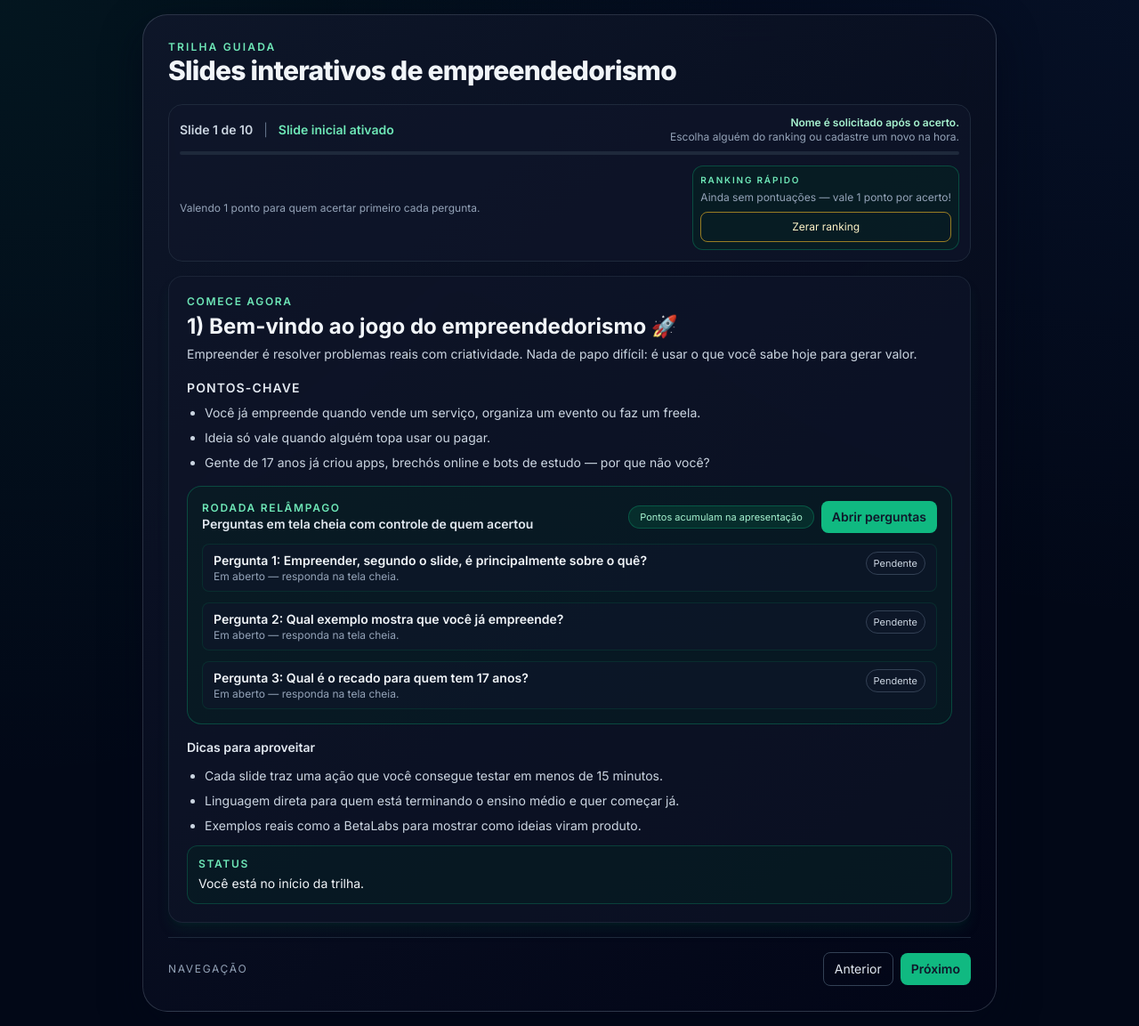
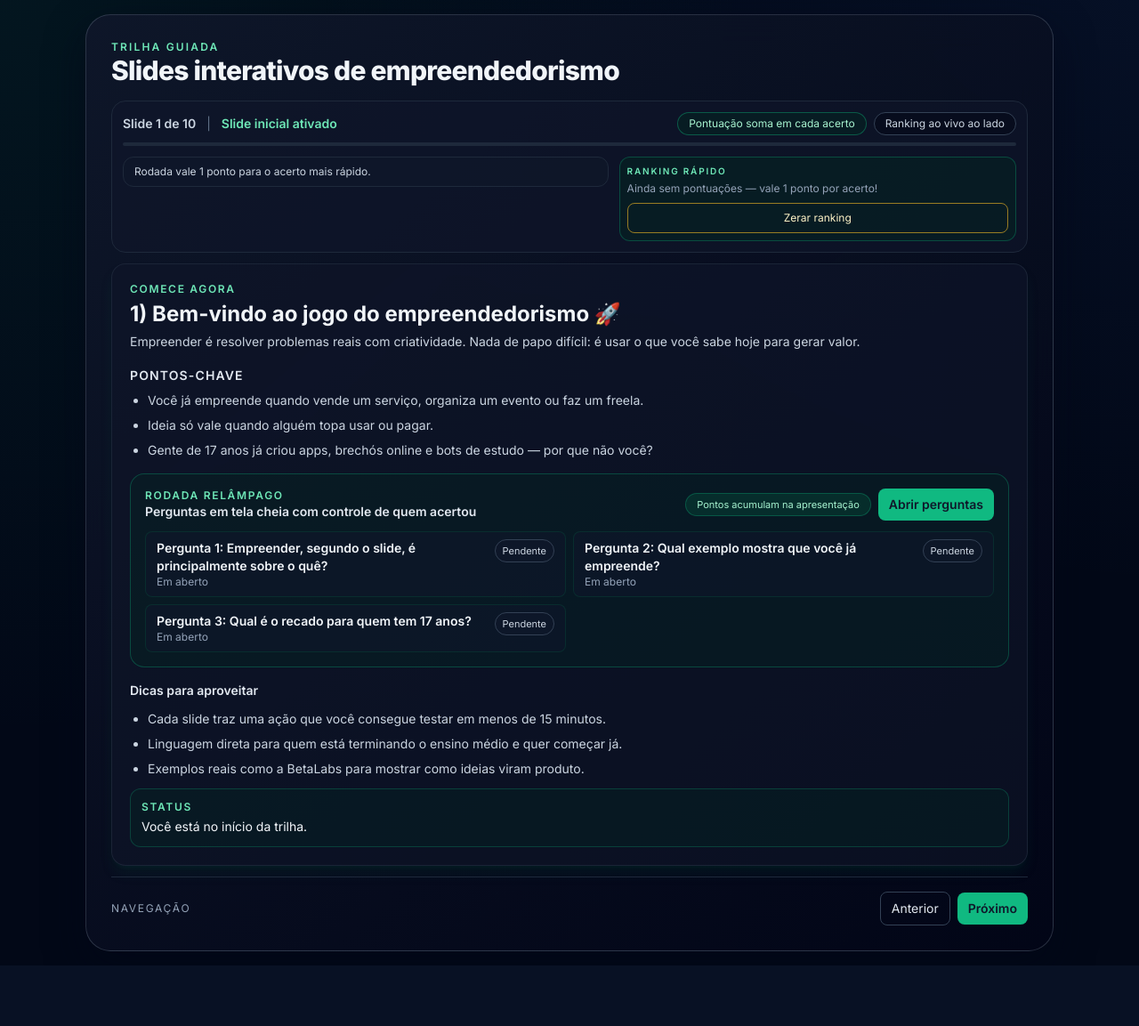
Before and after one commit to gabellini/financas, a PHP site: page /empreendedorismo.php in a window 1280 px wide. Shown: the whole page at 89% size. After the commit the page ends 1085 px from the top, so only its background shows below. Run offline with PHP 8.4, Linux system fonts and the light colour scheme; data that the repository does not hold is empty; some libraries are stand-ins or nearby versions.

Commit message:
Otimiza layout das perguntas de empreendedorismo

```diff
--- a/empreendedorismo.php
+++ b/empreendedorismo.php
@@ -11,8 +11,8 @@
   <script src="https://cdn.tailwindcss.com"></script>
 </head>
 <body class="text-slate-100">
-  <div class="max-w-5xl mx-auto px-4 py-4 xl:px-8 space-y-5">
-    <section class="glass-panel p-5 lg:p-7 space-y-5">
+  <div class="max-w-6xl mx-auto px-4 py-4 xl:px-8 space-y-4">
+    <section class="glass-panel p-5 lg:p-7 space-y-4">
       <div class="flex flex-col gap-3">
         <div>
           <p class="text-xs uppercase tracking-[0.18em] text-emerald-300 font-semibold">Trilha guiada</p>
@@ -20,25 +20,25 @@
         </div>
       </div>
 
-      <div class="space-y-4">
+      <div class="space-y-3">
         <div class="w-full bg-slate-900/60 border border-slate-800 rounded-2xl p-3">
-          <div class="flex flex-col gap-2 lg:flex-row lg:items-center lg:justify-between text-xs sm:text-sm text-slate-300">
-            <div class="flex items-center gap-3">
+          <div class="grid gap-3 lg:grid-cols-[1.1fr_0.9fr] lg:items-center text-xs sm:text-sm text-slate-300">
+            <div class="flex items-center gap-3 flex-wrap">
               <span id="slideLabel" class="font-semibold text-sm">Slide 1 de 10</span>
               <span class="hidden sm:inline text-slate-500">|</span>
               <span id="slideMood" class="text-emerald-300 font-semibold">Começando agora</span>
             </div>
-            <div class="text-[11px] sm:text-xs text-slate-400 text-right">
-              <p class="font-semibold text-emerald-200">Nome é solicitado após o acerto.</p>
-              <p>Escolha alguém do ranking ou cadastre um novo na hora.</p>
+            <div class="flex flex-wrap items-center gap-2 justify-start lg:justify-end text-[11px] sm:text-xs text-slate-300">
+              <span class="px-3 py-1 rounded-full border border-emerald-500/40 bg-emerald-950/40 text-emerald-200">Pontuação soma em cada acerto</span>
+              <span class="px-3 py-1 rounded-full border border-slate-700 bg-slate-950/50">Ranking ao vivo ao lado</span>
             </div>
           </div>
           <div class="mt-2 h-1 bg-slate-800 rounded-full overflow-hidden">
             <div id="slideProgress" class="h-full bg-gradient-to-r from-emerald-400 to-cyan-400 rounded-full transition-all duration-500" style="width: 0%;"></div>
           </div>
-          <div class="mt-3 flex flex-col sm:flex-row sm:items-center sm:justify-between gap-3">
-            <div class="text-[11px] sm:text-xs text-slate-400">Valendo 1 ponto para quem acertar primeiro cada pergunta.</div>
-            <div class="w-full sm:w-auto">
+          <div class="mt-3 grid gap-3 lg:grid-cols-[1.1fr_0.9fr] lg:items-start">
+            <div class="text-[11px] sm:text-xs text-slate-300 flex items-center gap-2 bg-slate-900/70 border border-slate-800 rounded-xl px-3 py-2">Rodada vale 1 ponto para o acerto mais rápido.</div>
+            <div class="w-full">
               <div class="p-2 rounded-xl border border-emerald-500/30 bg-emerald-950/40">
                 <div class="text-[10px] uppercase tracking-[0.18em] text-emerald-300 font-semibold">Ranking rápido</div>
                 <ol id="leaderboardList" class="mt-1 space-y-1 text-xs text-slate-100"></ol>
@@ -69,7 +69,7 @@
                 <button id="openQuestions" class="inline-flex items-center gap-2 px-3 py-2 rounded-lg bg-emerald-500 text-slate-900 font-semibold text-sm hover:bg-emerald-400 transition">Abrir perguntas</button>
               </div>
             </div>
-            <div id="questionsList" class="space-y-3"></div>
+            <div id="questionsList" class="grid grid-cols-1 md:grid-cols-2 gap-2"></div>
           </div>
 
           <div class="flex flex-col gap-3 text-sm text-slate-300">
@@ -125,7 +125,7 @@
   </div>
 
   <div id="questionModal" class="fixed inset-0 bg-slate-950/90 backdrop-blur-lg hidden z-40">
-    <div class="max-w-5xl mx-auto p-4 h-full flex flex-col">
+    <div class="max-w-6xl mx-auto p-4 h-full flex flex-col">
       <div class="flex items-center justify-between pb-3 border-b border-slate-800">
         <div>
           <p class="text-xs uppercase tracking-[0.14em] text-emerald-300 font-semibold">Perguntas em tela cheia</p>
@@ -133,7 +133,7 @@
         </div>
         <button id="closeModal" class="inline-flex items-center gap-2 px-3 py-2 rounded-lg border border-slate-700 text-slate-200 hover:border-emerald-400 hover:text-emerald-100 transition text-sm">Fechar</button>
       </div>
-      <div id="modalQuestions" class="overflow-y-auto mt-4 space-y-4 flex-1 pr-1"></div>
+      <div id="modalQuestions" class="mt-4 flex-1 overflow-hidden"></div>
     </div>
   </div>
 
@@ -603,7 +603,7 @@
           status.textContent = `Respondida por ${states[idx].vencedor}.`;
           status.classList.add('text-emerald-300', 'font-semibold');
         } else {
-          status.textContent = 'Em aberto — responda na tela cheia.';
+          status.textContent = 'Em aberto';
         }
         info.append(title, status);
 
@@ -623,54 +623,62 @@
       modalSlideLabel.textContent = `${slide.titulo} — ${questions.length} pergunta${questions.length === 1 ? '' : 's'}`;
       modalQuestions.innerHTML = '';
 
-      questions.forEach((question, idx) => {
-        const isOpen = expandedQuestion === idx;
-        const wrapper = document.createElement('div');
-        wrapper.className = 'border border-emerald-800/40 bg-slate-900/70 rounded-xl p-4 space-y-3';
+      if (!questions.length) {
+        const empty = document.createElement('p');
+        empty.textContent = 'Este slide não possui perguntas.';
+        empty.className = 'text-sm text-slate-400';
+        modalQuestions.appendChild(empty);
+        return;
+      }
 
-        const header = document.createElement('button');
-        header.type = 'button';
-        header.className = 'w-full flex items-start justify-between gap-3 text-left';
-        const info = document.createElement('div');
-        const title = document.createElement('p');
-        title.className = 'text-base font-semibold text-slate-100';
-        title.textContent = `Pergunta ${idx + 1}: ${question.enunciado}`;
-        const hint = document.createElement('p');
-        hint.className = 'text-xs text-slate-400';
-        hint.textContent = isOpen ? 'Escolha uma opção abaixo' : 'Clique para abrir esta pergunta';
-        info.append(title, hint);
+      expandedQuestion = Math.min(Math.max(expandedQuestion ?? 0, 0), questions.length - 1);
 
+      const layout = document.createElement('div');
+      layout.className = 'flex flex-col lg:flex-row gap-4 h-full';
+
+      const list = document.createElement('div');
+      list.className = 'lg:w-[36%] space-y-2 overflow-y-auto pr-1';
+
+      const detail = document.createElement('div');
+      detail.className = 'flex-1 rounded-2xl border border-emerald-800/50 bg-slate-900/70 p-4 lg:p-5 shadow-inner overflow-y-auto';
+
+      const renderDetail = (idx) => {
+        const question = questions[idx];
+        const state = states[idx];
+        detail.innerHTML = '';
+
+        const header = document.createElement('div');
+        header.className = 'flex flex-col gap-2 sm:flex-row sm:items-center sm:justify-between';
+        const title = document.createElement('h5');
+        title.className = 'text-lg font-bold text-slate-100';
+        title.textContent = `Pergunta ${idx + 1}`;
         const status = document.createElement('span');
-        status.className = `text-[11px] px-2 py-1 rounded-full border ${states[idx].answered ? 'border-emerald-400 text-emerald-200 bg-emerald-900/50' : 'border-slate-700 text-slate-300 bg-slate-900/70'}`;
-        status.textContent = states[idx].answered ? `Respondida por ${states[idx].vencedor}` : 'Aguardando resposta';
-        header.append(info, status);
+        status.className = `text-[11px] px-3 py-1 rounded-full border ${state.answered ? 'border-emerald-400 text-emerald-200 bg-emerald-900/50' : 'border-slate-700 text-slate-300 bg-slate-950/70'}`;
+        status.textContent = state.answered ? `Respondida por ${state.vencedor}` : 'Em aberto';
+        header.append(title, status);
 
-        header.addEventListener('click', () => {
-          expandedQuestion = isOpen ? null : idx;
-          renderModalQuestions();
-        });
+        const statement = document.createElement('p');
+        statement.className = 'text-base text-slate-200 leading-relaxed';
+        statement.textContent = question.enunciado;
 
-        wrapper.appendChild(header);
-
-        if (isOpen) {
         const optionsWrapper = document.createElement('div');
-          optionsWrapper.className = 'grid grid-cols-1 sm:grid-cols-3 gap-2';
+        optionsWrapper.className = 'grid grid-cols-1 md:grid-cols-2 gap-3 mt-4';
 
         question.opcoes.forEach((option) => {
           const btn = document.createElement('button');
           btn.textContent = option;
-            btn.className = 'w-full text-left px-3 py-2 rounded-lg border border-slate-700 bg-slate-950 hover:border-emerald-500 hover:text-emerald-100 text-sm transition';
+          btn.className = 'w-full text-left px-4 py-3 rounded-xl border border-slate-700 bg-slate-950 hover:border-emerald-500 hover:text-emerald-100 text-sm transition shadow-sm';
 
-            if (states[idx].answered) {
+          if (state.answered) {
             btn.disabled = true;
             btn.classList.add('opacity-60');
             if (option === question.correta) {
-                btn.classList.add('border-emerald-400', 'text-emerald-200');
+              btn.classList.add('border-emerald-400', 'text-emerald-200', 'bg-emerald-900/40');
             }
           }
 
           btn.addEventListener('click', async () => {
-              if (states[idx].answered) return;
+            if (state.answered) return;
             if (option === question.correta) {
               const nome = await solicitarNome();
               if (!nome) return;
@@ -687,11 +695,37 @@
           optionsWrapper.appendChild(btn);
         });
 
-          wrapper.appendChild(optionsWrapper);
-        }
+        detail.append(header, statement, optionsWrapper);
+      };
 
-        modalQuestions.appendChild(wrapper);
+      questions.forEach((question, idx) => {
+        const state = states[idx];
+        const btn = document.createElement('button');
+        btn.type = 'button';
+        btn.className = `w-full text-left px-3 py-2 rounded-xl border ${expandedQuestion === idx ? 'border-emerald-400 bg-emerald-950/60 shadow-lg' : 'border-slate-800 bg-slate-950/70 hover:border-emerald-500'} transition flex flex-col gap-1`;
+        const label = document.createElement('span');
+        label.className = 'text-sm font-semibold text-slate-100';
+        label.textContent = `Pergunta ${idx + 1}`;
+        const summary = document.createElement('span');
+        summary.className = 'text-xs text-slate-400 leading-snug';
+        summary.textContent = question.enunciado;
+        const chip = document.createElement('span');
+        chip.className = `mt-1 text-[11px] px-2 py-1 rounded-full border w-fit ${state.answered ? 'border-emerald-400 text-emerald-200 bg-emerald-900/50' : 'border-slate-700 text-slate-300 bg-slate-900/70'}`;
+        chip.textContent = state.answered ? `Respondida por ${state.vencedor}` : 'Aguardando';
+
+        btn.append(label, summary, chip);
+
+        btn.addEventListener('click', () => {
+          expandedQuestion = idx;
+          renderModalQuestions();
         });
+
+        list.appendChild(btn);
+      });
+
+      layout.append(list, detail);
+      modalQuestions.appendChild(layout);
+      renderDetail(expandedQuestion);
     };
 
     const renderSlide = (index) => {
```
Lines whose indentation alone changed are shown as unchanged.
